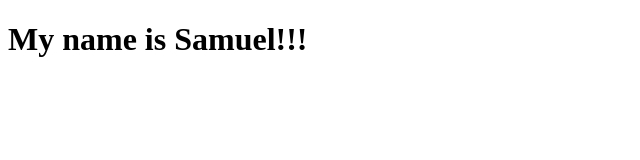
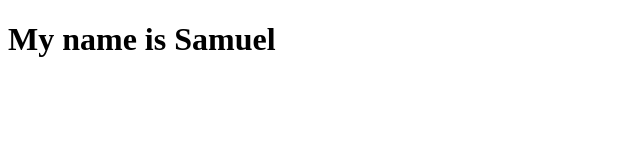
Before and after one commit to Samueljrlima/First-Github-Project, a plain HTML site: page index.html in a window 1280 px wide. Shown: the full height of the page, 0-640 px from the left. Drawn offline with Linux system fonts and the light colour scheme.

Commit message:
Remove exclamation marks

```diff
--- a/index.html
+++ b/index.html
@@ -7,6 +7,6 @@
     <title>Document</title>
 </head>
 <body>
-    <h1>My name is Samuel!!!</h1>
+    <h1>My name is Samuel</h1>
 </body>
 </html>
```
